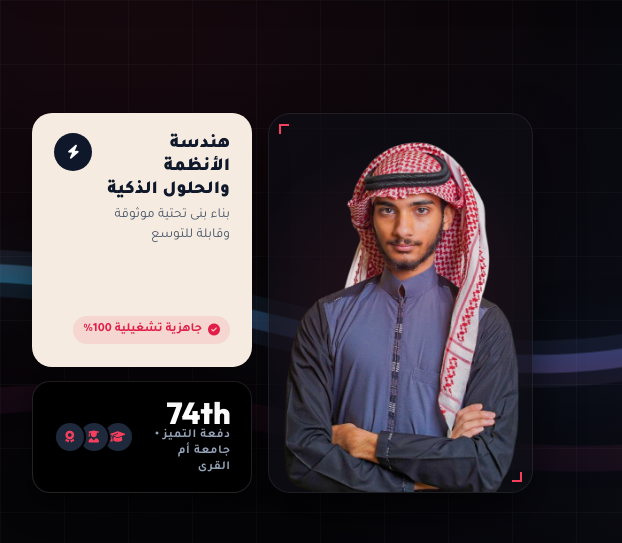
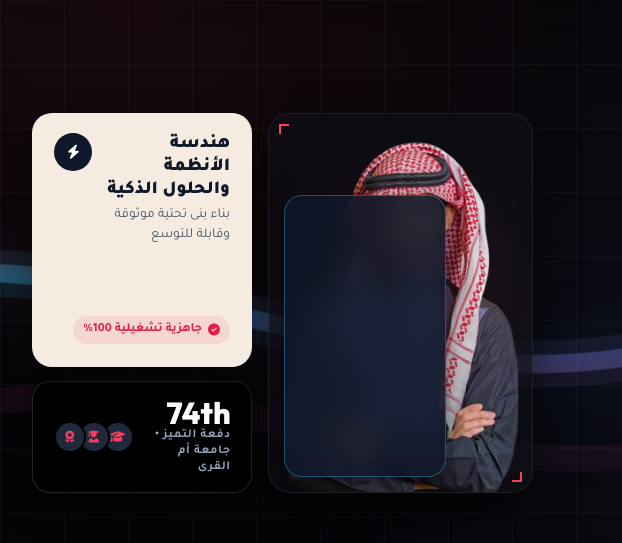
Before and after one commit to feny1/PortfolioCloudFlare, a website: page index.html in a window 1280 px wide. Shown: the part 128-671 px from the top of the page, 0-622 px from the left. Drawn offline with Linux system fonts and the light colour scheme; a script that the page names is missing.

Commit message:
Update index.html

```diff
--- a/index.html
+++ b/index.html
@@ -38,7 +38,6 @@
     <link rel="stylesheet" href="https://cdnjs.cloudflare.com/ajax/libs/font-awesome/6.4.2/css/all.min.css">
 
     <!-- Schema.org Person & Academic Credentials -->
-
     <script type="application/ld+json">
     {
       "@context": "https://schema.org",
@@ -79,7 +78,6 @@
       ]
     }
     </script>
-
 
     <link rel="stylesheet" href="assets/style.css">
 </head>
@@ -213,7 +211,7 @@
 
                     <div class="hero-bento-column">
                         <div class="hero-profile-bento">
-                            <div class="profile-card">
+                            <div class="profile-card" style="position: relative;">
                                 <div class="card-corner-tl"></div>
                                 <div class="card-corner-br"></div>
                                 <img id="hero-profile-img"
@@ -221,6 +219,11 @@
                                     alt="إيهاب بن نبيل يار - باحث ماجستير وعالم حاسب | Ehab Nabeel Yar Computer Scientist"
                                     class="profile-img">
                                 <div class="profile-bg-glow"></div>
+
+                                <!-- Credly Verified Badge Embed -->
+                                <div class="credly-badge-wrapper" style="position: absolute; bottom: 15px; left: 15px; z-index: 10; background: rgba(15, 23, 42, 0.85); backdrop-filter: blur(14px); -webkit-backdrop-filter: blur(14px); border: 1px solid rgba(56, 189, 248, 0.35); border-radius: 18px; padding: 6px; box-shadow: 0 12px 30px rgba(0, 0, 0, 0.6); display: flex; align-items: center; justify-content: center; width: 162px; height: 282px; overflow: hidden;">
+                                    <div data-iframe-width="150" data-iframe-height="270" data-share-badge-id="b9139ac4-2bda-4019-926d-de3e76afc2c1" data-share-badge-host="https://www.credly.com"></div>
+                                </div>
                             </div>
 
                             <div class="bento-cards-stack">
@@ -369,7 +372,7 @@
             </div>
         </section>
 
-        <!-- People I Worked With Section (New) -->
+        <!-- People I Worked With Section -->
         <section id="people" style="background: rgba(255, 255, 255, 0.015);">
             <div class="container">
                 <div class="section-header">
@@ -1423,6 +1426,9 @@
             initPortfolioApp();
         }
     </script>
+
+    <!-- Credly Verified Badge Embed Utility -->
+    <script type="text/javascript" async src="//cdn.credly.com/assets/utilities/embed.js"></script>
 </body>
 
 </html>
```
Lines whose indentation alone changed are shown as unchanged.
